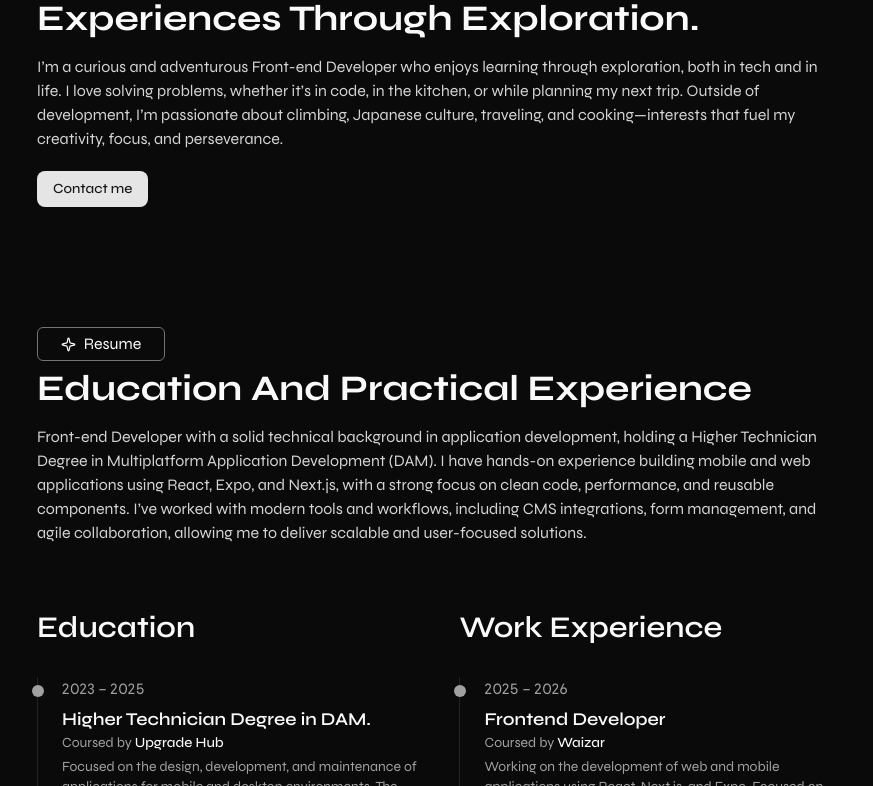
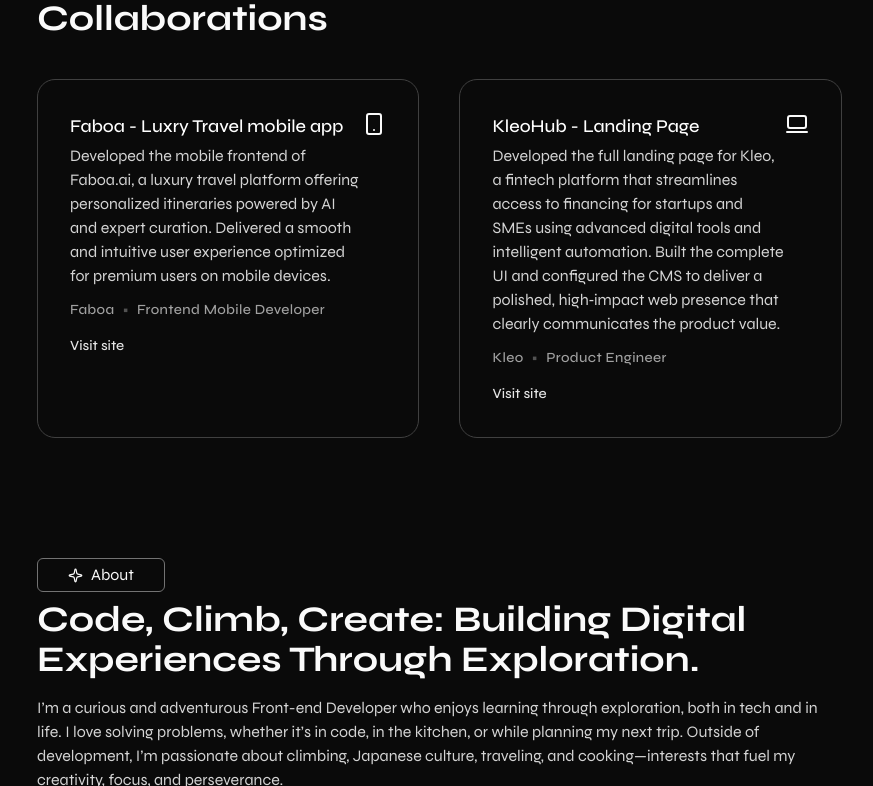
Before and after one commit to charlygoomezz/Portfolio, a React (Vite) app in the folder portfolio/: page / in a window 1280 px wide. Shown: the part 1234-2020 px from the top of the page, without its empty margins (358-1231 px from the left). Built offline with nearby package versions, Linux system fonts and the light colour scheme.

Commit message:
Added collabs and modify cv link

```diff
--- a/portfolio/src/App.tsx
+++ b/portfolio/src/App.tsx
@@ -2,6 +2,7 @@
 import Hero from '@/components/Hero';
 import { Toaster } from '@/components/ui/sonner';
 import Lenis from 'lenis';
+import Collabs from './components/Collabs';
 
 // Lazy loads
 const Projects = lazy(() => import('@/components/Projects'));
@@ -28,6 +29,7 @@
         <Hero />
         <Suspense fallback={<div className="min-h-screen" />}>
           <Projects />
+          <Collabs />
           <About />
           <Resume />
           <Contact />
--- /dev/null
+++ b/portfolio/src/components/Collabs.tsx
@@ -0,0 +1,33 @@
+import { fadeUp, staggerContainer } from '@/lib/animation';
+import { motion } from 'motion/react';
+import SectionHeader from './SectionHeader';
+import CollabsCard from './CollabsCard';
+import { collabs } from '@/constants';
+
+export default function Collabs() {
+  return (
+    <motion.section
+      initial="hidden"
+      whileInView="visible"
+      viewport={{ once: true, amount: 0.3 }}
+      variants={staggerContainer(0)}
+      className="mt-30 scroll-mt-10"
+      id="collabs"
+    >
+      <SectionHeader subtitle="Collabs" title="Selected Product & Frontend Collaborations" />
+      <motion.div
+        initial="hidden"
+        whileInView="visible"
+        viewport={{ once: true, amount: 0.3 }}
+        variants={staggerContainer(0.5)}
+        className="grid md:grid-cols-2 gap-10 mt-10 items-stretch"
+      >
+        {collabs.map(collab => (
+          <motion.div key={collab.title} variants={fadeUp} className="h-full">
+            <CollabsCard collabs={collab} />
+          </motion.div>
+        ))}
+      </motion.div>
+    </motion.section>
+  );
+}
--- /dev/null
+++ b/portfolio/src/components/CollabsCard.tsx
@@ -0,0 +1,38 @@
+import type { CollabsType } from '@/types';
+
+export default function CollabsCard({ collabs }: { collabs: CollabsType }) {
+  return (
+    <div
+      className="flex h-full items-start justify-between rounded-2xl border
+     border-neutral-700 p-8"
+    >
+      <div>
+        <h3 className="text-lg font-medium text-white mb-1">{collabs.title}</h3>
+        <p className="text-neutral-300 mb-3">{collabs.description}</p>
+        <div
+          className="flex flex-wrap items-center gap-2 text-sm lining-nums font-medium
+         tracking-wide text-neutral-400"
+        >
+          <span>{collabs.company}</span>
+          <span className="text-neutral-600">•</span>
+          <span>{collabs.role}</span>
+        </div>
+        <a
+          className="mt-4 inline-flex items-center gap-2 text-sm font-medium
+          text-primary hover:text-teal-200 transition-colors"
+          href={collabs.link}
+          target="_blank"
+          rel="noreferrer"
+        >
+          Visit site
+        </a>
+      </div>
+      <div className="shrink-0">
+        {(() => {
+          const Icon = collabs.icon;
+          return <Icon />;
+        })()}
+      </div>
+    </div>
+  );
+}
--- a/portfolio/src/components/ExpCard.tsx
+++ b/portfolio/src/components/ExpCard.tsx
@@ -16,7 +16,15 @@
       </span>
       <h3 className="text-lg font-semibold mt-1">{item.title}</h3>
       <p className="text-sm text-neutral-400 mb-1">
-        Coursed by <span className="font-medium text-foreground">{item.institute}</span>
+        {item.institute ? (
+          <>
+            Coursed by <span className="font-medium text-foreground">{item.institute}</span>
+          </>
+        ) : item.company ? (
+          <>
+            Work in <span className="font-medium text-foreground">{item.company}</span>
+          </>
+        ) : null}
       </p>
       <p className="text-sm text-neutral-400">{item.desc}</p>
     </div>
--- a/portfolio/src/components/Hero.tsx
+++ b/portfolio/src/components/Hero.tsx
@@ -35,7 +35,7 @@
         </Button>
         <Button variant="outline" asChild>
           <a
-            href="https://drive.google.com/file/d/1wGCYF25rql__m6OmkTph47kcihP7_FYV/view?usp=drive_link"
+            href="https://drive.google.com/file/d/13UkcQMw92-9xsSki58Uav2zzFELegdDV/view?usp=drive_link"
             target="_blank"
             rel="noopener noreferrer"
           >
--- a/portfolio/src/constants/index.tsx
+++ b/portfolio/src/constants/index.tsx
@@ -6,12 +6,23 @@
 /**
  * Types
  */
-import type { ExperienceType, LinksType, ProjectType, ToolsType } from '@/types';
+import type { ExperienceType, LinksType, ProjectType, ToolsType, CollabsType } from '@/types';
 
 /**
  * Assets
  */
-import { Briefcase, FileText, Home, Mail, Settings, User, Linkedin, Github } from 'lucide-react';
+import {
+  Briefcase,
+  FileText,
+  Home,
+  Mail,
+  Settings,
+  User,
+  Linkedin,
+  Github,
+  LaptopMinimal,
+  Smartphone,
+} from 'lucide-react';
 
 const navLinks: LinksType[] = [
   { label: 'Home', link: '#hero', icon: Home },
@@ -104,7 +115,7 @@
   {
     year: '2025 – 2026',
     title: 'Frontend Developer',
-    institute: 'Waizar',
+    company: 'Waizard',
     desc: `Working on the development of web and mobile applications using React, Next.js, and Expo.
     Focused on building responsive interfaces, reusable components, and clean, maintainable code,
     while integrating APIs, managing application state, and collaborating within an agile,
@@ -164,4 +175,28 @@
   },
 ];
 
-export { socialLinks, projectsData, education, experience, tools, navLinks };
+const collabs: CollabsType[] = [
+  {
+    title: 'Faboa - Luxry Travel mobile app',
+    description: `Developed the mobile frontend of Faboa.ai, a luxury travel platform
+    offering personalized itineraries powered by AI and expert curation. Delivered a
+    smooth and intuitive user experience optimized for premium users on mobile devices.`,
+    company: 'Faboa',
+    role: 'Frontend Mobile Developer',
+    link: 'https://faboa.ai',
+    icon: Smartphone,
+  },
+  {
+    title: 'KleoHub - Landing Page',
+    description: `Developed the full landing page for Kleo, a fintech platform that
+    streamlines access to financing for startups and SMEs using advanced digital tools
+    and intelligent automation. Built the complete UI and configured the CMS to deliver
+    a polished, high‑impact web presence that clearly communicates the product value. `,
+    company: 'Kleo',
+    role: 'Product Engineer',
+    link: 'https://www.kleohub.com/',
+    icon: LaptopMinimal,
+  },
+];
+
+export { socialLinks, projectsData, education, experience, tools, navLinks, collabs };
```
Also changed, not shown: portfolio/src/types/index.ts (+10 -1 lines).
